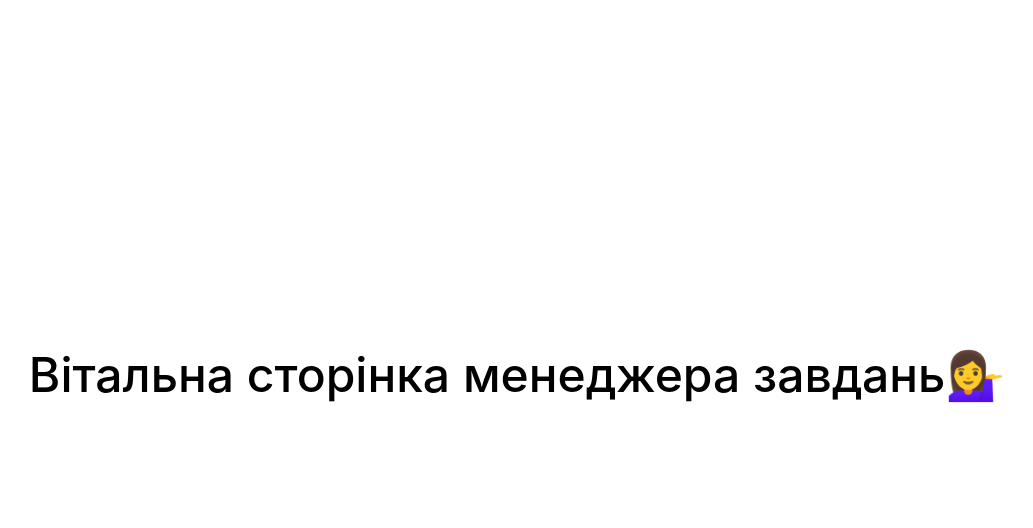
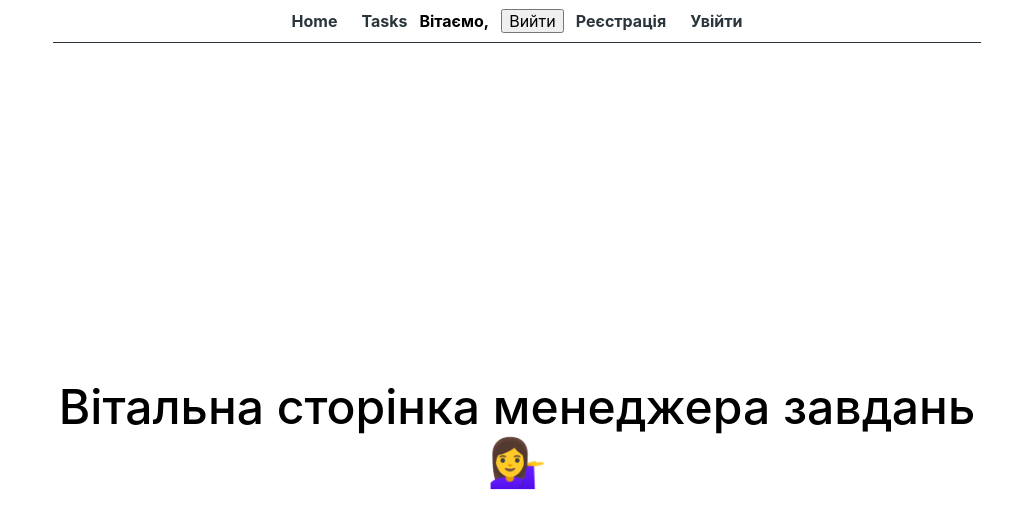
Before and after one commit to Allovallo/redux-login, a React (Create React App) app: page / in a window 1280 px wide. Shown: the top 528 px of the page, without its empty margins (123-1156 px from the left). Built offline with nearby package versions, Linux system fonts and the light colour scheme.

Commit message:
files updated

```diff
--- a/src/components/App.js
+++ b/src/components/App.js
@@ -1,17 +1,22 @@
 import { Routes, Route } from 'react-router-dom';
+import { lazy } from 'react';
 
-import Home from '../pages/Home';
-import Login from '../pages/Login';
-import Register from '../pages/Register';
-import Tasks from '../pages/Tasks';
+import { Layout } from './Layout';
+
+const HomePage = lazy(() => import('../pages/Home'));
+const LoginPage = lazy(() => import('../pages/Login'));
+const RegisterPage = lazy(() => import('../pages/Register'));
+const TasksPage = lazy(() => import('../pages/Tasks'));
 
 export const App = () => {
   return (
     <Routes>
-      <Route path="/" element={<Home />} />
-      <Route path="/login" element={<Login />} />
-      <Route path="/register" element={<Register />}></Route>
-      <Route path="/tasks" element={<Tasks />}></Route>
+      <Route path="/" element={<Layout />}>
+        <Route index element={<HomePage />} />
+        <Route path="/login" element={<LoginPage />} />
+        <Route path="/register" element={<RegisterPage />}></Route>
+        <Route path="/tasks" element={<TasksPage />}></Route>
+      </Route>
     </Routes>
   );
 };
--- /dev/null
+++ b/src/components/Layout.js
@@ -0,0 +1,16 @@
+import { AppBar } from './AppBar/AppBar';
+import { Outlet } from 'react-router-dom';
+import { Toaster } from 'react-hot-toast';
+import { Suspense } from 'react';
+
+export const Layout = () => {
+  return (
+    <div style={{ maxWidth: 960, margin: '0 auto', padding: '0 16px' }}>
+      <AppBar />
+      <Suspense>
+        <Outlet />
+      </Suspense>
+      <Toaster />
+    </div>
+  );
+};
--- /dev/null
+++ b/src/hooks/index.js
@@ -0,0 +1 @@
+export * from '/.useAuth';
```
Also changed, not shown: src/hooks/useAuth.js (added).
